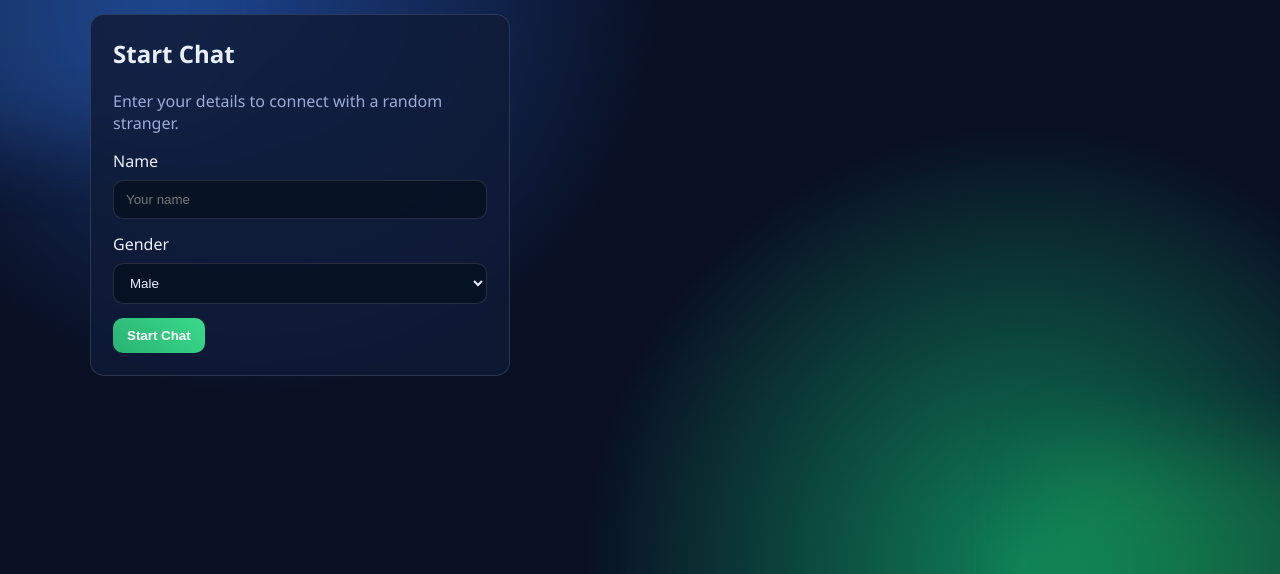
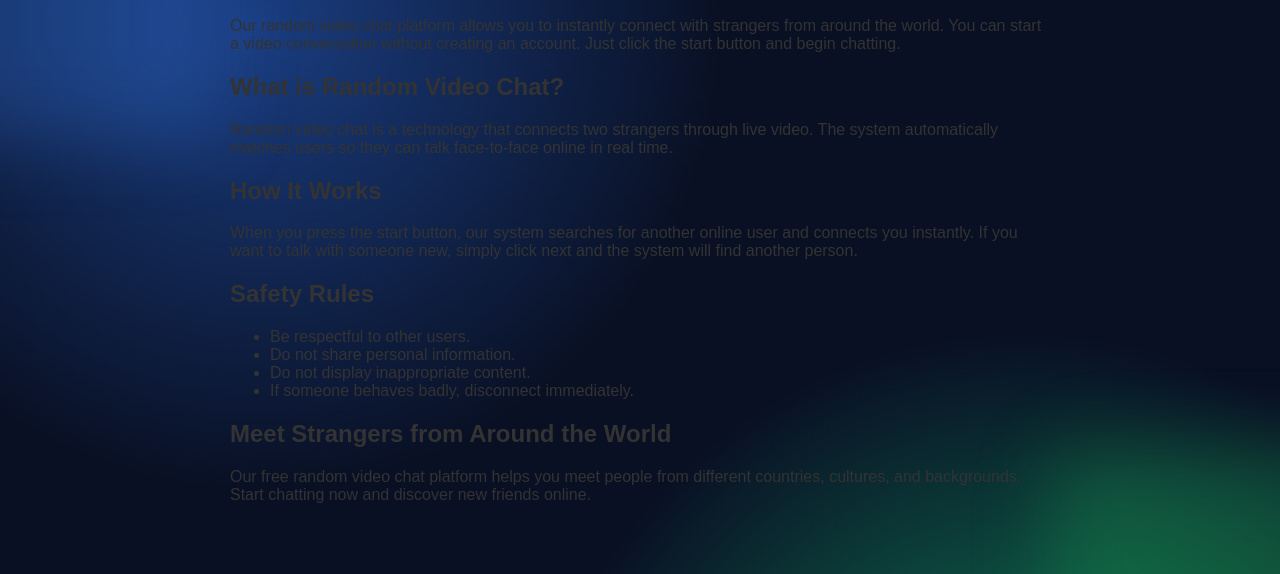
Before and after one commit to v4358137-lang/Vedio-Chat, a website: page public/index.html in a window 1280 px wide. Shown: the part 91-665 px from the top of the page. Drawn offline with nearby package versions, Linux system fonts and the light colour scheme; no server answers.

Commit message:
Update index.html

```diff
--- a/public/index.html
+++ b/public/index.html
@@ -17,6 +17,42 @@
     <link rel="stylesheet" href="/style.css" />
   </head>
   <body>
+    <section style="max-width:900px;margin:auto;padding:40px;font-family:Arial;color:#333">
+
+<h1>Random Video Chat – Meet New People Online</h1>
+
+<p>
+Our random video chat platform allows you to instantly connect with strangers from around the world.
+You can start a video conversation without creating an account. Just click the start button and begin chatting.
+</p>
+
+<h2>What is Random Video Chat?</h2>
+<p>
+Random video chat is a technology that connects two strangers through live video. The system automatically
+matches users so they can talk face-to-face online in real time.
+</p>
+
+<h2>How It Works</h2>
+<p>
+When you press the start button, our system searches for another online user and connects you instantly.
+If you want to talk with someone new, simply click next and the system will find another person.
+</p>
+
+<h2>Safety Rules</h2>
+<ul>
+<li>Be respectful to other users.</li>
+<li>Do not share personal information.</li>
+<li>Do not display inappropriate content.</li>
+<li>If someone behaves badly, disconnect immediately.</li>
+</ul>
+
+<h2>Meet Strangers from Around the World</h2>
+<p>
+Our free random video chat platform helps you meet people from different countries, cultures, and backgrounds.
+Start chatting now and discover new friends online.
+</p>
+
+</section>
     <div class="bg-shape bg-shape-a"></div>
     <div class="bg-shape bg-shape-b"></div>
 
```
